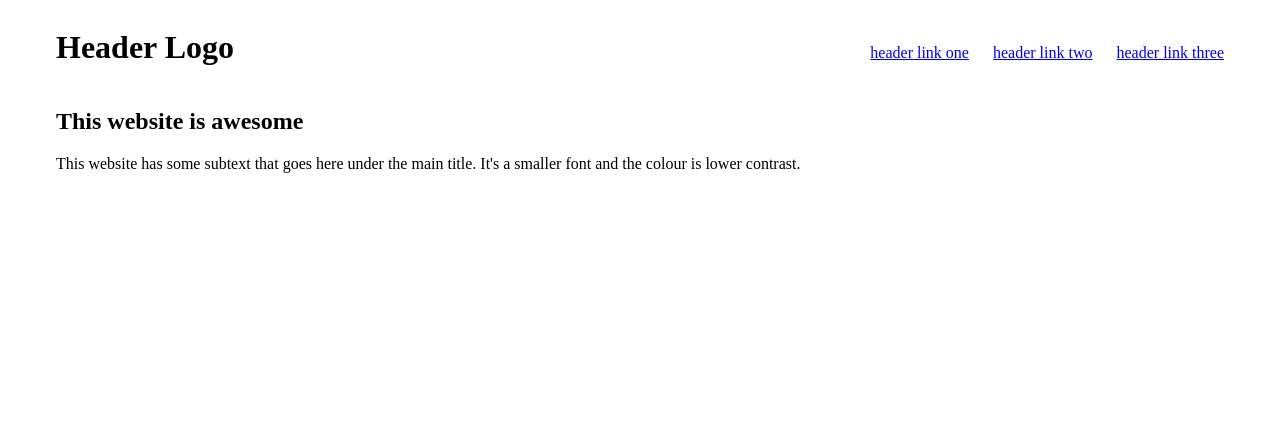
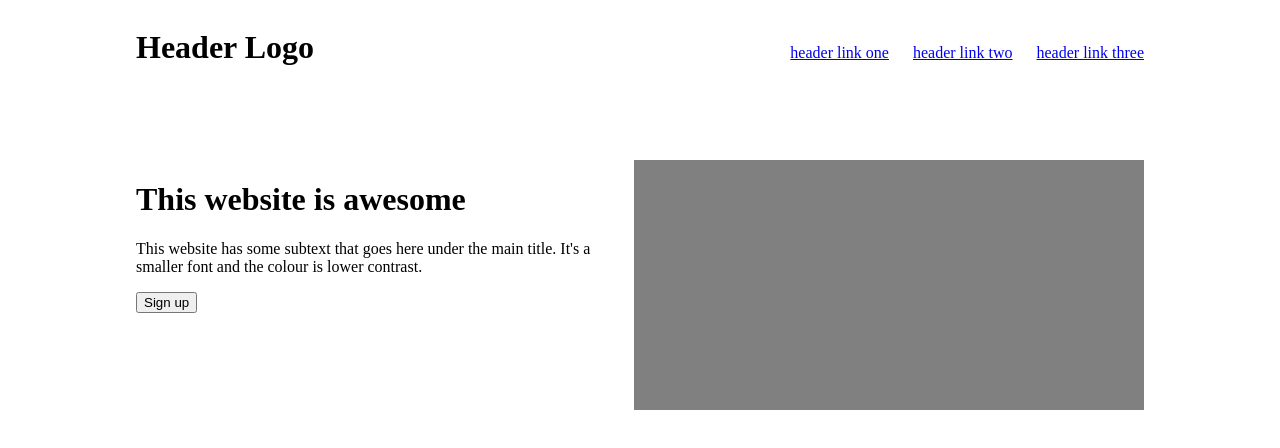
Before and after one commit to dt-dt-dt/odin-landing, a plain HTML site: page index.html in a window 1280 px wide. Drawn offline with Linux system fonts and the light colour scheme.

Commit message:
styled section-a with placeholder div

```diff
--- a/index.html
+++ b/index.html
@@ -17,8 +17,12 @@
     </header>
     <div class="main">
         <div class="section-a">
-            <h2>This website is awesome</h2>
-            <p>This website has some subtext that goes here under the main title. It's a smaller font and the colour is lower contrast.</p>
+            <div>
+                <h1>This website is awesome</h1>
+                <p>This website has some subtext that goes here under the main title. It's a smaller font and the colour is lower contrast.</p>
+                <a href="#"><button>Sign up</button></a>
+            </div>
+            <div id="placeholder-a"></div>
         </div>
     </div>
 </body>
--- a/style.css
+++ b/style.css
@@ -2,7 +2,7 @@ header {
     display: flex;
     justify-content: space-between;
     align-items: baseline;
-    margin: 0 48px;
+    margin: 0 128px;
 }
 
 .nav {
@@ -13,5 +13,17 @@ header {
 }
 
 .main {
-    margin: 0 48px;
+    margin: 0 128px;
 }
+
+.section-a {
+    margin: 72px 0;
+    display: flex;
+    gap: 24px;
+}
+
+#placeholder-a {
+    background-color: grey;
+    width: 800px;
+    height: 250px;
+}
```
